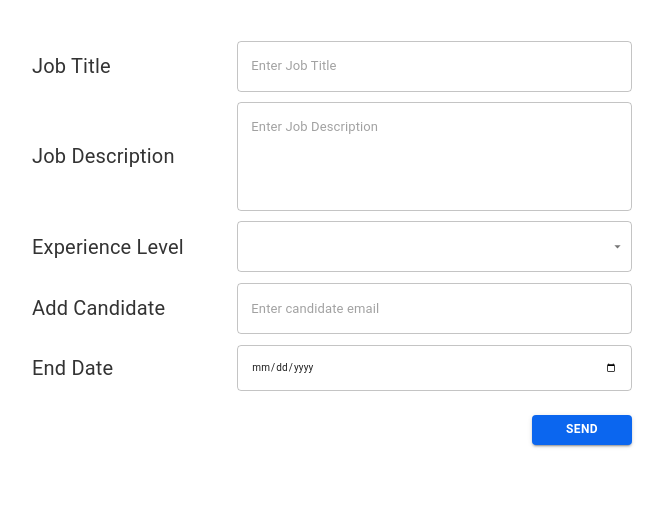
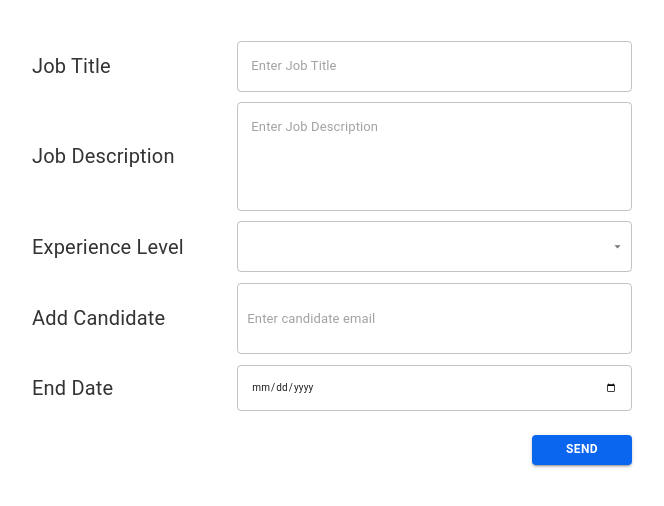
Before and after one commit to nishathahir/job-posting, a React (Vite) app: page / in a window 1280 px wide. Both pictures are taken after a click on the button "Create Interview". Shown: the top 506 px of the page, without its empty margins (38-702 px from the left). Built offline with nearby package versions, Linux system fonts and the light colour scheme.

Commit message:
added api validations

```diff
--- a/src/components/Interview.tsx
+++ b/src/components/Interview.tsx
@@ -26,6 +26,7 @@ const InterviewForm = () => {
   const [snackbarSeverity, setSnackbarSeverity] = useState<"success" | "error">(
     "success"
   );
+  const [isLoading, setIsLoading] = useState(false);
 
   const handleAddCandidate = (e: React.KeyboardEvent<HTMLDivElement>) => {
     if (e.key === "Enter" && candidateEmail) {
@@ -53,6 +54,7 @@ const InterviewForm = () => {
 
   const handleSubmit = async (e: React.FormEvent) => {
     e.preventDefault();
+    setIsLoading(true);
 
     setErrors({
       jobTitle: "",
@@ -157,6 +159,7 @@ const InterviewForm = () => {
 
       console.error("Error submitting form:", error);
     }
+    setIsLoading(false);
     setJobTitle("");
     setJobDescription("");
     setExperienceLevel("");
@@ -167,6 +170,7 @@ const InterviewForm = () => {
   const labelStyle = {
     fontSize: "2rem",
     fontWeight: "400",
+    marginRight: "10px",
   };
 
   return (
@@ -296,9 +300,11 @@ const InterviewForm = () => {
                 <MenuItem value="" disabled>
                   Select Experience Level
                 </MenuItem>
-                <MenuItem value="Entry Level">Entry Level</MenuItem>
-                <MenuItem value="Mid Level">Mid Level</MenuItem>
-                <MenuItem value="Senior Level">Senior Level</MenuItem>
+                <MenuItem value="Entry Level">Entry Level (0-1 years)</MenuItem>
+                <MenuItem value="Mid Level">Mid Level (2-5 years)</MenuItem>
+                <MenuItem value="Senior Level">
+                  Senior Level (5+ years)
+                </MenuItem>
               </TextField>
               {errors.experienceLevel && (
                 <Typography
@@ -332,6 +338,7 @@ const InterviewForm = () => {
                 InputProps={{
                   sx: {
                     fontSize: "1.3rem",
+                    padding: "10px",
                   },
                   startAdornment: (
                     <Box sx={{ display: "flex", flexWrap: "wrap", gap: 0.5 }}>
@@ -393,6 +400,7 @@ const InterviewForm = () => {
             variant="contained"
             color="primary"
             type="submit"
+            disabled={isLoading} // Disable button while loading
             sx={{
               width: "100px",
               height: "30px",
@@ -403,8 +411,9 @@ const InterviewForm = () => {
               marginTop: "1.35rem",
             }}
           >
-            Send
+            {isLoading ? <span>Sending...</span> : <span>Send</span>}
           </Button>
+
           <Snackbar
             open={snackbarOpen}
             autoHideDuration={6000}
```
